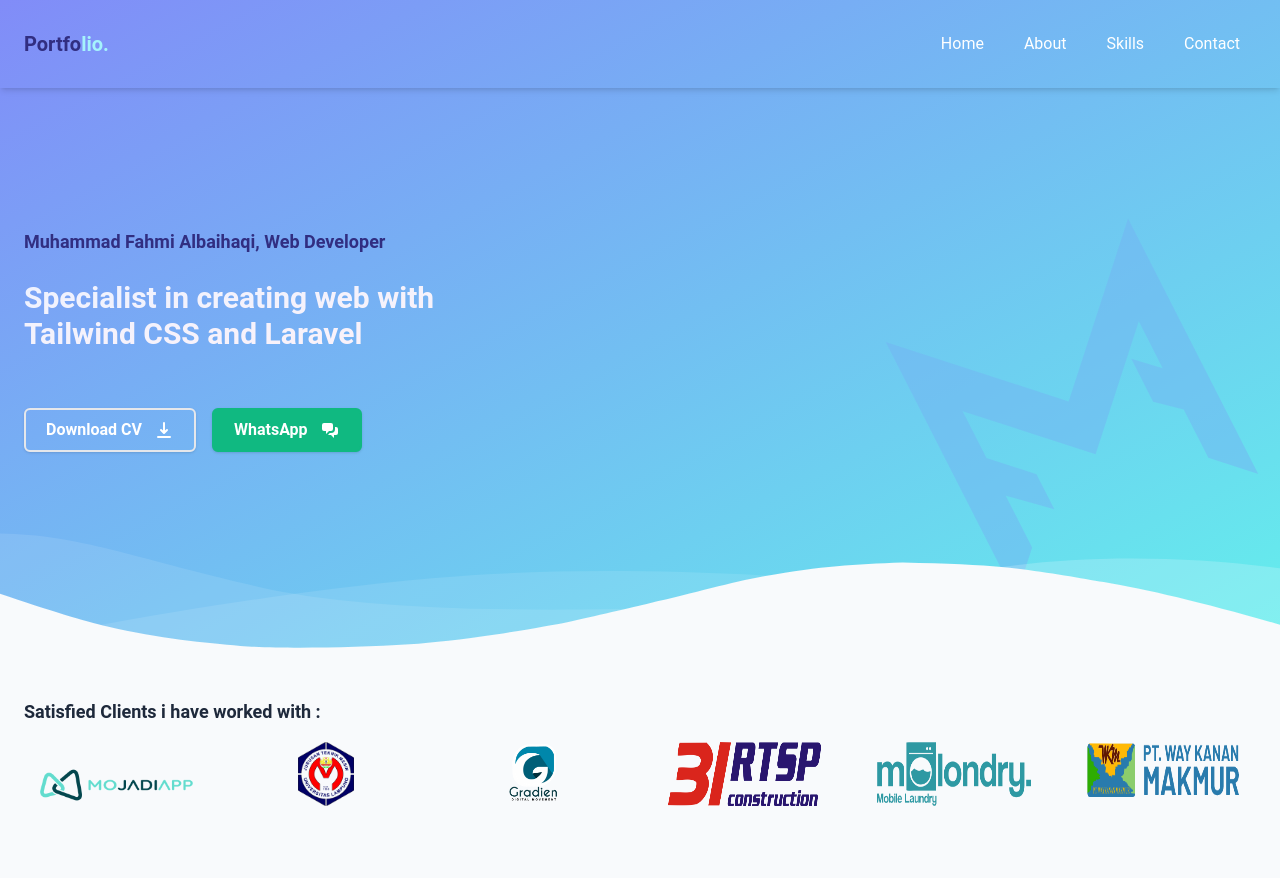
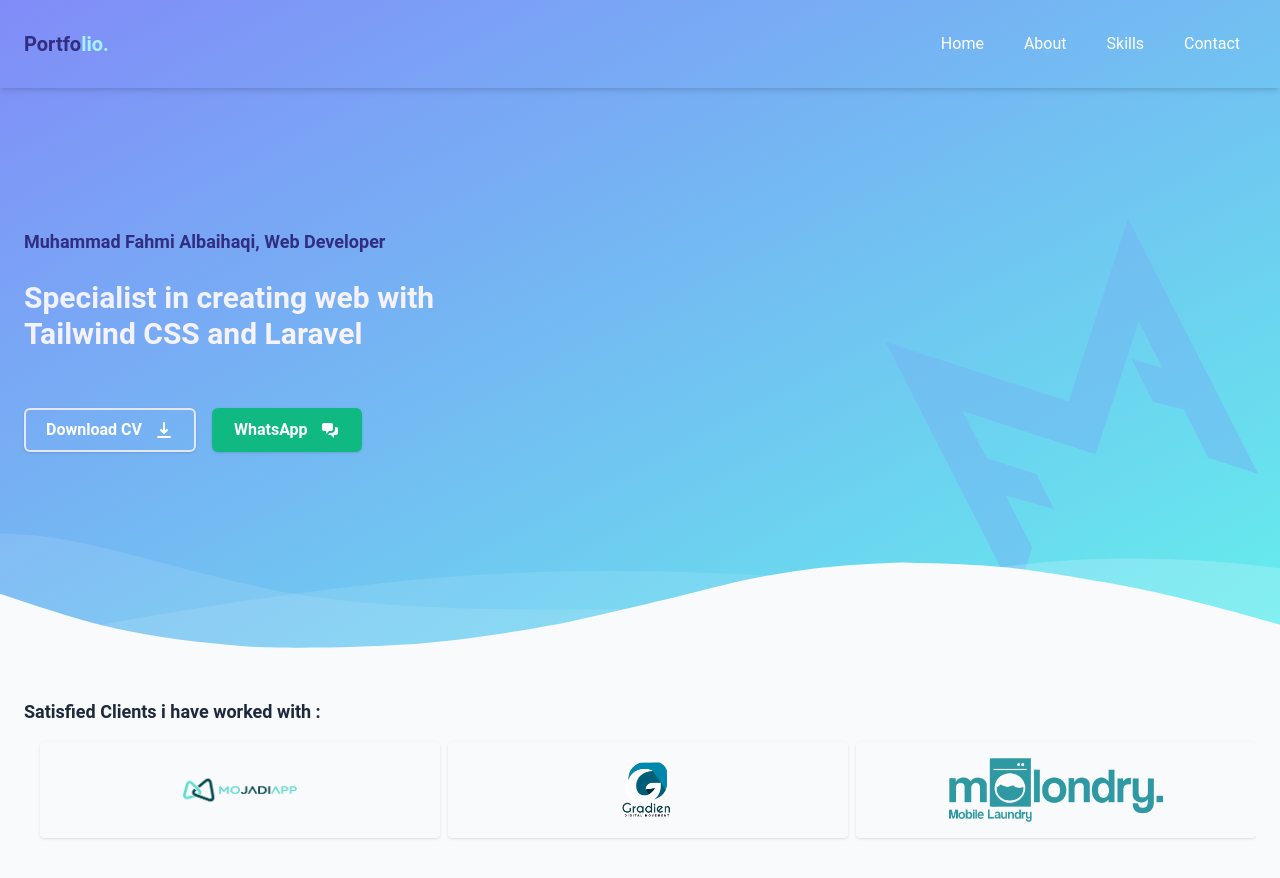
Before and after one commit to albaihaqiMF/portfolio, a React (Create React App) app: page / in a window 1280 px wide. Shown: the top 878 px of the page. Built offline with nearby package versions, Linux system fonts and the light colour scheme.

Commit message:
snap update

```diff
--- a/src/Components/Sertified.jsx
+++ b/src/Components/Sertified.jsx
@@ -2,66 +2,60 @@ import React from "react";
 import MoJadiApp from "./../Assets/Images/mojadiapp.png";
 import Gradien from "./../Assets/Images/gradien.png";
 import MoLondry from "./../Assets/Images/molondry.png";
-import SopRtsp from "./../Assets/Images/31rtsp-ori.png"
-import CoeJtm from "./../Assets/Images/teknik_mesin.png"
-import WayKanan from "./../Assets/Images/waykanan.png"
+import SopRtsp from "./../Assets/Images/31rtsp-ori.png";
+import CoeJtm from "./../Assets/Images/teknik_mesin.png";
+import WayKanan from "./../Assets/Images/waykanan.png";
 
 export default function Sertified() {
+  const client = [
+    {
+      src: MoJadiApp,
+      title: "PT. Mojadi Aplikasi Indonesia",
+    },
+    {
+      src: Gradien,
+      title: "CV. Gradien Digital Indonesia",
+    },
+    {
+      src: MoLondry,
+      title: "Molondry.id",
+    },
+    {
+      src: SopRtsp,
+      title: "PT. 31 RTSP Construction",
+    },
+    {
+      src: CoeJtm,
+      title: "COE Jurusan Teknik Mesin Unila",
+    },
+    {
+      src: WayKanan,
+      title: "PT. Makmur Way Kanan",
+    },
+  ];
+
   return (
     <div className="relative bg-slate-50 w-full">
       <div className="container mx-auto px-6 py-12">
         <p className="text-slate-800 text-lg font-semibold">
           Satisfied Clients i have worked with :
         </p>
-        <div className="grid grid-cols-2 md:grid-cols-3 xl:grid-cols-6 gap-6">
-          <div className="p-4 hover:shadow-md transition-all rounded-md flex justify-center">
-            <img
-              className="h-full w-auto"
-              src={MoJadiApp}
-              alt="PT. Mojadi Aplikasi Indonesia"
-              title="PT. Mojadi Aplikasi Indonesia"
-            />
-          </div>
-          <div className="p-4 hover:shadow-md transition-all rounded-md max-h-24 flex justify-center">
-            <img
-              className="h-full w-auto"
-              src={CoeJtm}
-              alt="COE JTM Unila"
-              title="COE JTM Unila"
-            />
-          </div>
-          <div className="p-4 hover:shadow-md transition-all rounded-md max-h-24 flex justify-center">
-            <img
-              className="h-full w-auto"
-              src={Gradien}
-              alt="CV. Gradien Digital Indonesia"
-              title="CV. Gradien Digital Indonesia"
-            />
-          </div>
-          <div className="p-4 hover:shadow-md transition-all rounded-md max-h-24 flex justify-center">
-            <img
-              className="h-full w-auto"
-              src={SopRtsp}
-              alt="PT. 31 RTSP Construction"
-              title="PT. 31 RTSP Construction"
-            />
-          </div>
-          <div className="p-4 hover:shadow-md transition-all rounded-md max-h-24 flex justify-center">
-            <img
-              className="h-full w-auto"
-              src={MoLondry}
-              alt="Molondry.id"
-              title="Molondry.id"
-            />
-          </div>
-          <div className="p-4 hover:shadow-md transition-all rounded-md max-h-24 flex justify-center">
-            <img
-              className="h-full w-auto rounded"
-              src={WayKanan}
-              alt="PT. Makmur Way Kanan"
-              title="PT. Makmur Way Kanan"
-            />
-          </div>
+        <div className="snap-x flex snap-mandatory max-h-32 w-full overflow-x-scroll scrollbar space-x-2 p-4">
+          {client.map((data, index) => {
+            return (
+              <div
+                key={index}
+                className={`flex justify-center snap-center w-1/2 lg:w-1/3 flex-shrink-0 p-4 shadow rounded`}
+              >
+                <img
+                  className="h-full w-auto"
+                  src={data.src}
+                  alt={data.title}
+                  title={data.title}
+                />
+              </div>
+            );
+          })}
         </div>
       </div>
     </div>
--- a/src/Views/Welcome.jsx
+++ b/src/Views/Welcome.jsx
@@ -74,11 +74,11 @@ export default function Welcome() {
           version="1.1"
           xmlns="http://www.w3.org/2000/svg"
         >
-          <g stroke="none" stroke-width="1" fill="none" fill-rule="evenodd">
+          <g stroke="none" strokeWidth="1" fill="none" fillRule="evenodd">
             <g
               transform="translate(-2.000000, 44.000000)"
               fill="#F8FAFC"
-              fill-rule="nonzero"
+              fillRule="nonzero"
             >
               <path
                 d="M0,0 C90.7283404,0.927527913 147.912752,27.187927 291.910178,59.9119003 C387.908462,81.7278826 543.605069,89.334785 759,82.7326078 C469.336065,156.254352 216.336065,153.6679 0,74.9732496"
@@ -97,7 +97,7 @@ export default function Welcome() {
             <g
               transform="translate(-4.000000, 76.000000)"
               fill="#F8FAFC"
-              fill-rule="nonzero"
+              fillRule="nonzero"
             >
               <path d="M0.457,34.035 C57.086,53.198 98.208,65.809 123.822,71.865 C181.454,85.495 234.295,90.29 272.033,93.459 C311.355,96.759 396.635,95.801 461.025,91.663 C486.76,90.01 518.727,86.372 556.926,80.752 C595.747,74.596 622.372,70.008 636.799,66.991 C663.913,61.324 712.501,49.503 727.605,46.128 C780.47,34.317 818.839,22.532 856.324,15.904 C922.689,4.169 955.676,2.522 1011.185,0.432 C1060.705,1.477 1097.39,3.129 1121.236,5.387 C1161.703,9.219 1208.621,17.821 1235.4,22.304 C1285.855,30.748 1354.351,47.432 1440.886,72.354 L1441.191,104.352 L1.121,104.031 L0.457,34.035 Z"></path>
             </g>
--- a/src/index.css
+++ b/src/index.css
@@ -1,3 +1,26 @@
 @tailwind base;
 @tailwind components;
 @tailwind utilities;
+
+/* width */
+.scrollbar::-webkit-scrollbar {
+    height: 4px;
+}
+
+/* Track */
+.scrollbar::-webkit-scrollbar-track {
+    box-shadow: inset 0 0 5px grey;
+    border-radius: 10px;
+}
+
+/* Handle */
+.scrollbar::-webkit-scrollbar-thumb {
+    box-shadow: inset 0 0 5px grey;
+    background: cyan;
+    border-radius: 999px;
+}
+
+/* Handle on hover */
+.scrollbar::-webkit-scrollbar-thumb:hover {
+    background: #7c7ef8;
+}
```
